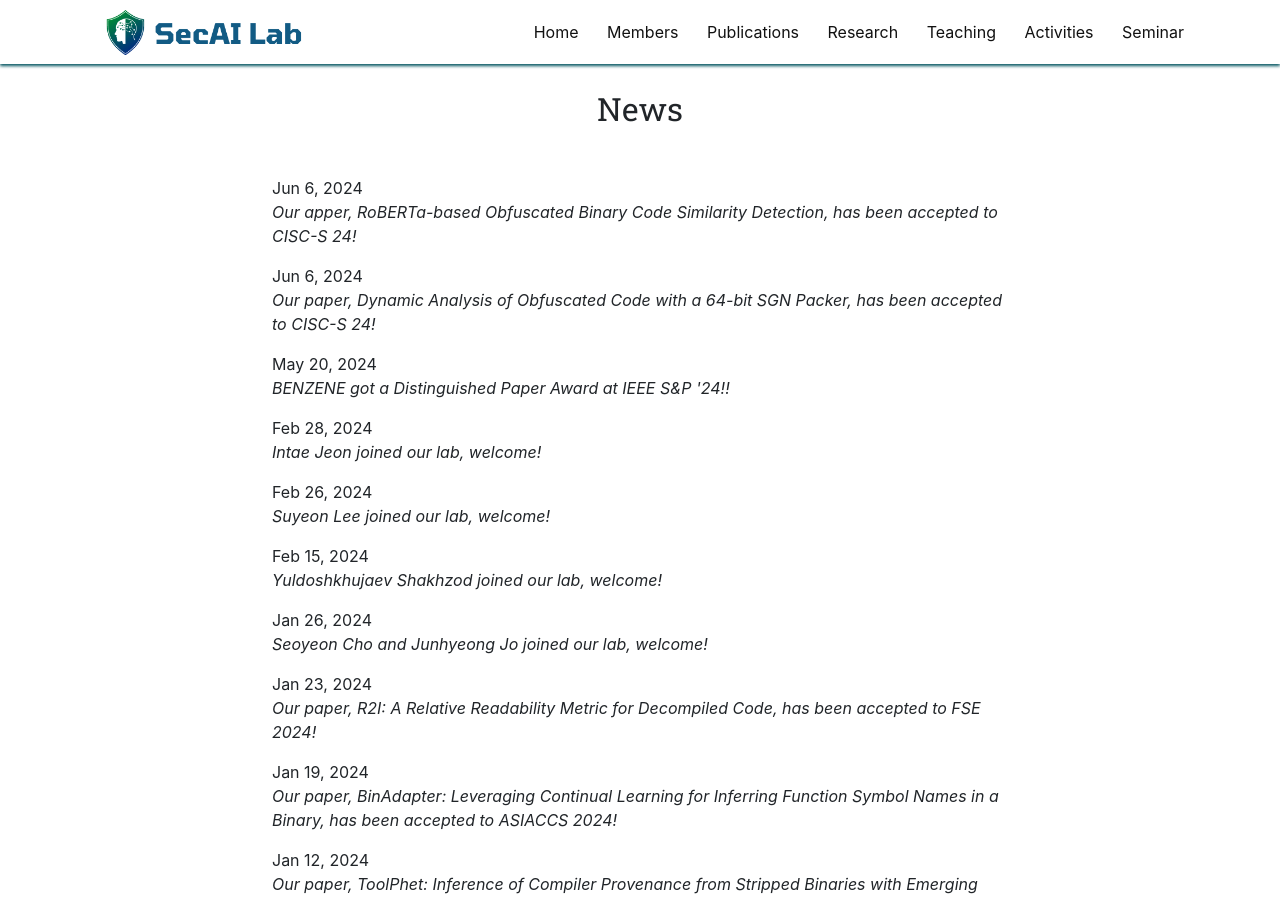
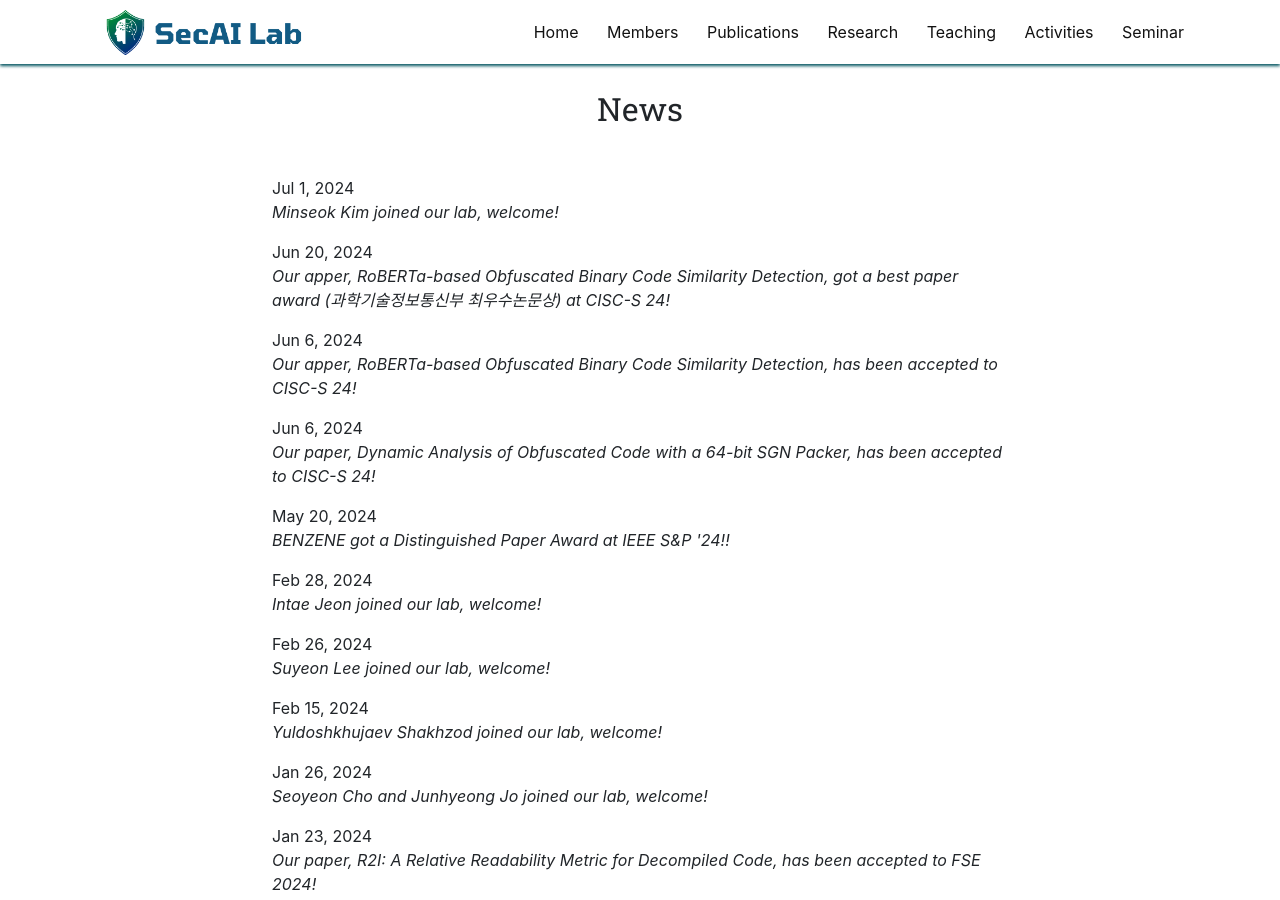
Before and after one commit to SecAI-Lab/secai-lab.github.io, a Jekyll site: the page built from pages/news.md, in a window 1280 px wide and 900 px high. Built offline with Jekyll 4.4.1, drawn with Linux system fonts in a browser that asks for light colours; nearby versions of some CDN libraries.

Commit message:
news updated

```diff
--- a/_data/news.yml
+++ b/_data/news.yml
@@ -1,3 +1,11 @@
+- date: Jul 1, 2024
+  headline: "Minseok Kim joined our lab, welcome!"
+  id: 1
+
+- date: Jun 20, 2024
+  headline: "Our apper, RoBERTa-based Obfuscated Binary Code Similarity Detection, got a best paper award (과학기술정보통신부 최우수논문상) at CISC-S 24!"
+  id: 1
+
 - date: Jun 6, 2024
   headline: "Our apper, RoBERTa-based Obfuscated Binary Code Similarity Detection, has been accepted to CISC-S 24!"
   id: 1
@@ -28,11 +36,11 @@
 
 - date: Jan 23, 2024
   headline: "Our paper, R2I: A Relative Readability Metric for Decompiled Code, has been accepted to FSE 2024!"
-  id: 1
+  id: 2
 
 - date: Jan 19, 2024
   headline: "Our paper, BinAdapter: Leveraging Continual Learning for Inferring Function Symbol Names in a Binary, has been accepted to ASIACCS 2024!"
-  id: 1
+  id: 2
 
 - date: Jan 12, 2024
   headline: "Our paper, ToolPhet: Inference of Compiler Provenance from Stripped Binaries with Emerging Compilation Toolchains, has been accepted to IEEE Access!"
```
